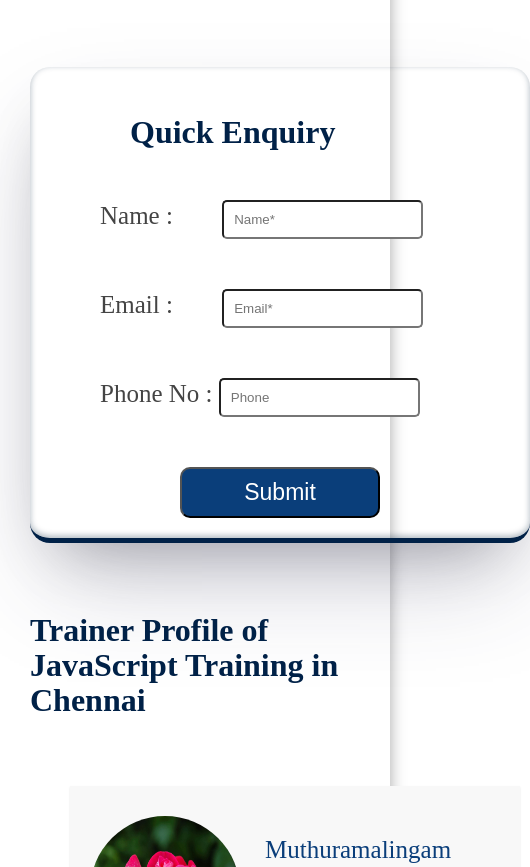
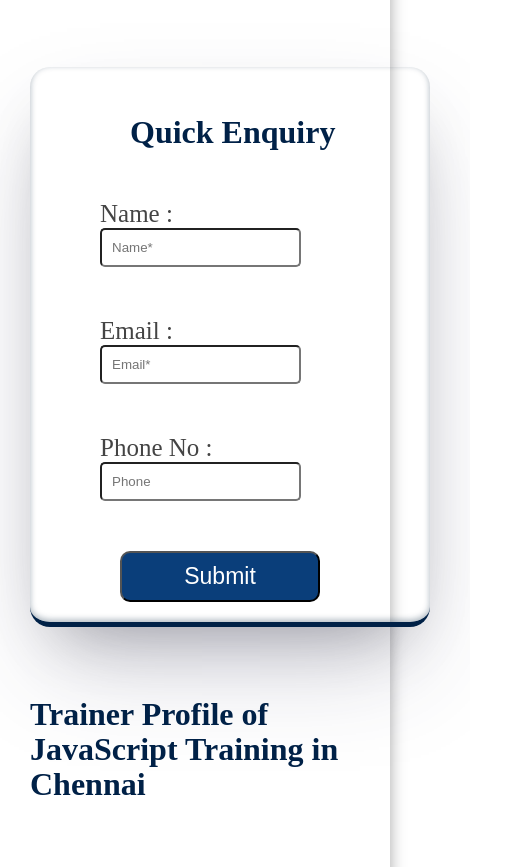
Before and after one commit to Rabee-pro/intern1project, a plain HTML site: page index.html in a window 390 px wide. Shown: the part 8206-9073 px from the top of the page, 530 px wide, since content can reach past the window. Drawn offline with Linux system fonts and the light colour scheme.

Commit message:
nineth commit

```diff
--- a/payilagampage.css
+++ b/payilagampage.css
@@ -303,7 +303,7 @@ input:hover{
 
     .muthu, .vijay{
         margin-top: 40px;
-        width: 450px;
+        width: 400px;
         padding: 30px 20px;
 
     }
@@ -315,8 +315,19 @@ input:hover{
 
     .enquirypage{
         margin-bottom: 70px;
+        width: 400px;
+
+    }
+    .name, .email{
+        margin-left: 0px;
+    }
+    .subBut{
+        margin-left: 70px;
 
     }
 
 
+
+
+
 }
```
